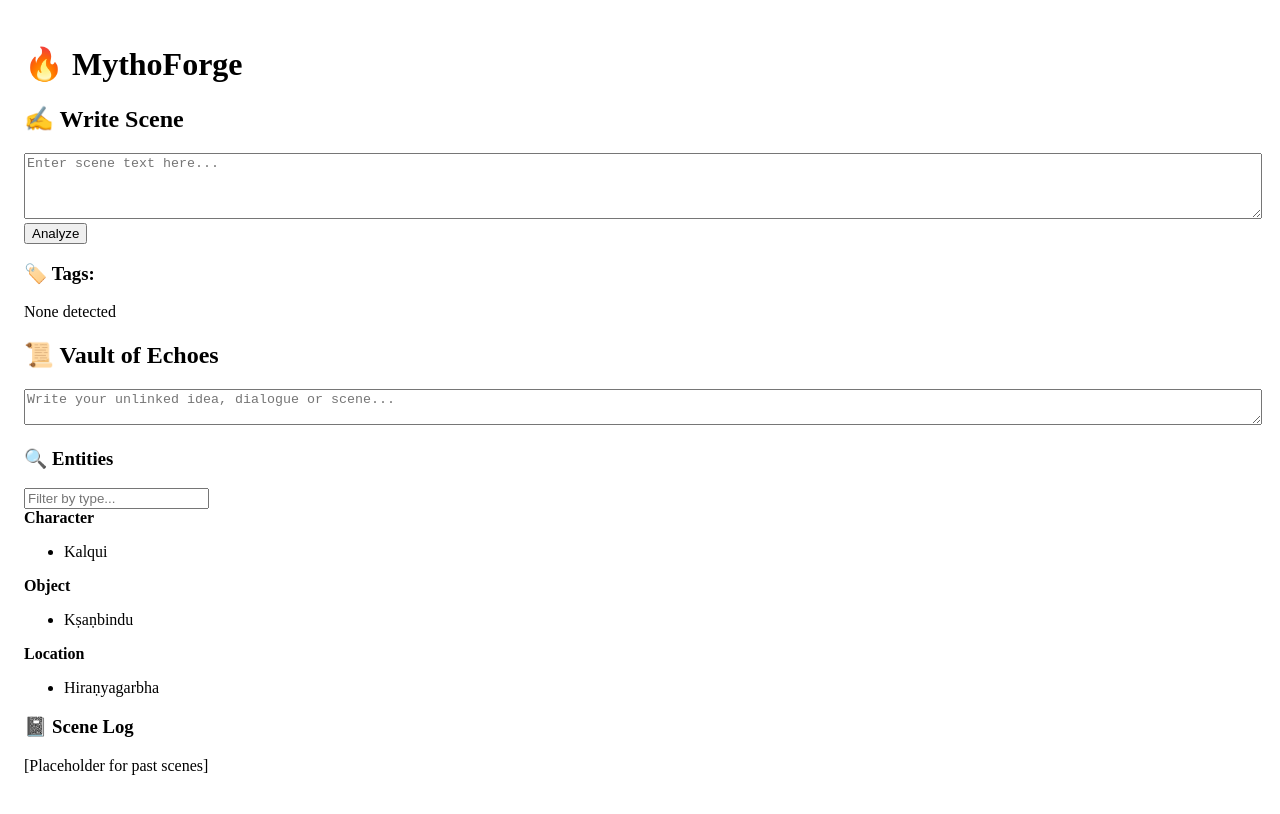
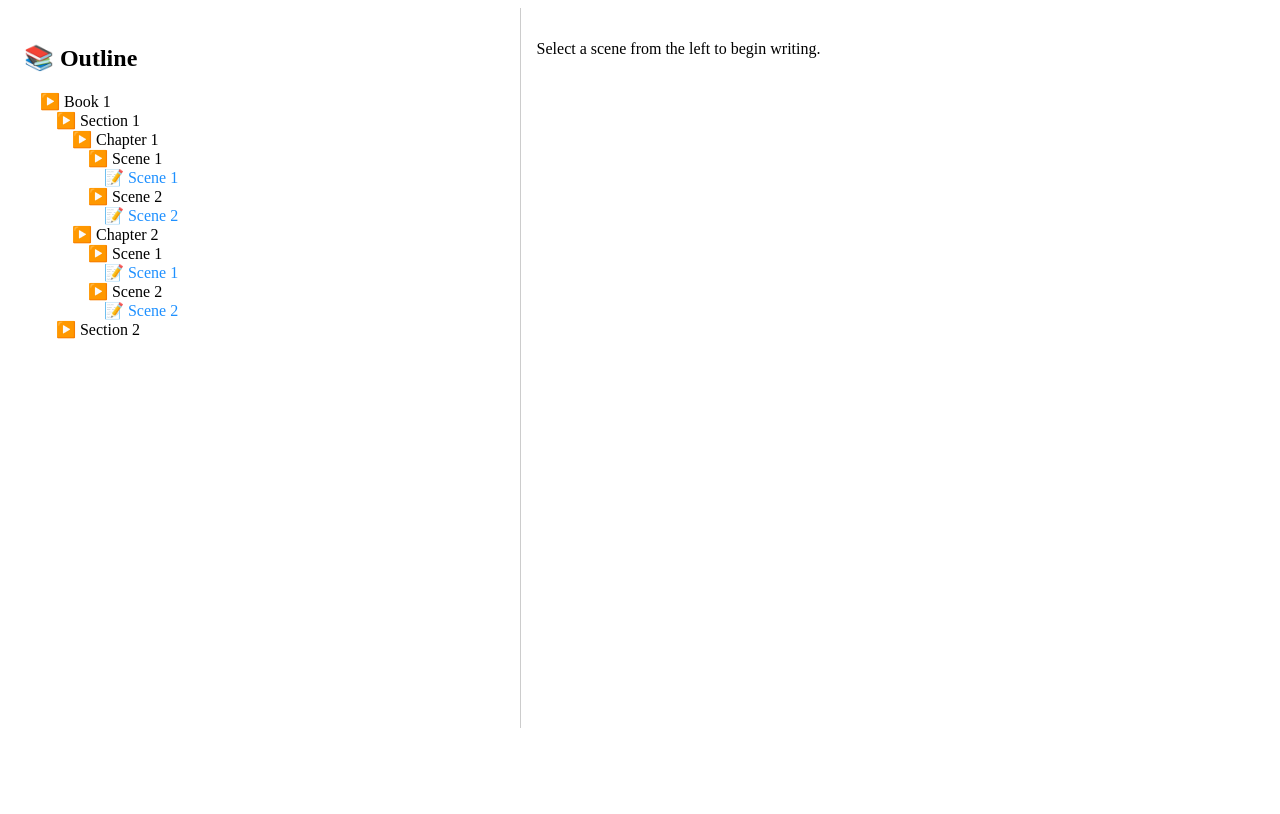
Before and after one commit to rijuritwik/mythoforge, a React (Vite) app: page / in a window 1280 px wide. Built offline with nearby package versions, Linux system fonts and the light colour scheme.

Commit message:
Update MythoForge.jsx

```diff
--- a/src/MythoForge.jsx
+++ b/src/MythoForge.jsx
@@ -1,100 +1,85 @@
 import React, { useState } from 'react';
 
-const SceneAnalyzer = ({ onTagsExtracted }) => {
-  const [sceneText, setSceneText] = useState('');
-  const [tags, setTags] = useState([]);
-  const [logicMessage, setLogicMessage] = useState('');
-
-  const logicKeywords = ['sword', 'gun'];
-  const entities = [
-    { type: "Character", name: "Kalqui" },
-    { type: "Object", name: "Kṣaṇbindu" },
-    { type: "Location", name: "Hiraṇyagarbha" }
-  ];
-
-  const extractTags = () => {
-    const tagTypes = ['Character', 'Object'];
-    const detectedTags = tagTypes.filter(type =>
-      entities.some(e => e.type === type && sceneText.includes(e.name))
-    );
-    setTags(detectedTags);
-    onTagsExtracted?.(detectedTags);
-
-    const hasSword = sceneText.includes('sword');
-    const hasGun = sceneText.includes('gun');
-    setLogicMessage(
-      hasSword && hasGun
-        ? '⚠️ Logic Issue: Both sword and gun mentioned.'
-        : '✅ No logic issues found.'
-    );
+const initialData = {
+  name: 'Book 1',
+  children: [
+    {
+      name: 'Section 1',
+      children: [
+        {
+          name: 'Chapter 1',
+          children: [
+            { name: 'Scene 1', content: '' },
+            { name: 'Scene 2', content: '' }
+          ]
+        },
+        {
+          name: 'Chapter 2',
+          children: [
+            { name: 'Scene 1', content: '' },
+            { name: 'Scene 2', content: '' }
+          ]
+        }
+      ]
+    },
+    {
+      name: 'Section 2',
+      children: []
+    }
+  ]
 };
 
-  const EntityTracker = ({ entities }) => {
-    const [filter, setFilter] = useState('');
-
-    const grouped = entities.reduce((acc, ent) => {
-      if (!acc[ent.type]) acc[ent.type] = [];
-      acc[ent.type].push(ent.name);
-      return acc;
-    }, {});
-
-    const filteredKeys = Object.keys(grouped).filter(key =>
-      key.toLowerCase().includes(filter.toLowerCase())
-    );
+function TreeNode({ node, onSelect }) {
+  const [expanded, setExpanded] = useState(true);
 
   return (
-      <div>
-        <h3>🔍 Entities</h3>
-        <input
-          type="text"
-          placeholder="Filter by type..."
-          value={filter}
-          onChange={e => setFilter(e.target.value)}
-        />
-        {filteredKeys.map(type => (
-          <div key={type}>
-            <strong>{type}</strong>
-            <ul>
-              {grouped[type].map(name => (
-                <li key={name}>{name}</li>
+    <div style={{ marginLeft: 16 }}>
+      <div onClick={() => setExpanded(!expanded)} style={{ cursor: 'pointer' }}>
+        ▶️ {node.name}
+      </div>
+      {expanded && node.children && node.children.map((child, index) => (
+        <TreeNode key={index} node={child} onSelect={onSelect} />
       ))}
-            </ul>
+      {!node.children && (
+        <div
+          onClick={() => onSelect(node)}
+          style={{ marginLeft: 16, cursor: 'pointer', color: 'dodgerblue' }}
+        >
+          📝 {node.name}
         </div>
-        ))}
+      )}
     </div>
   );
-  };
+}
+
+export default function OutlineTree() {
+  const [selectedScene, setSelectedScene] = useState(null);
 
   return (
-    <div style={{ padding: '1rem', fontFamily: 'serif' }}>
-      <h1>🔥 MythoForge</h1>
-      <section>
-        <h2>✍️ Write Scene</h2>
+    <div style={{ display: 'flex', height: '90vh' }}>
+      <div style={{ width: '40%', borderRight: '1px solid #ccc', padding: '1rem', overflowY: 'scroll' }}>
+        <h2>📚 Outline</h2>
+        <TreeNode node={initialData} onSelect={setSelectedScene} />
+      </div>
+      <div style={{ width: '60%', padding: '1rem' }}>
+        {selectedScene ? (
+          <div>
+            <h3>{selectedScene.name}</h3>
             <textarea
-          rows="4"
+              rows={20}
               style={{ width: '100%' }}
-          placeholder="Enter scene text here..."
-          value={sceneText}
-          onChange={e => setSceneText(e.target.value)}
+              placeholder="Write your scene here..."
+              value={selectedScene.content || ''}
+              onChange={(e) => {
+                selectedScene.content = e.target.value;
+                setSelectedScene({ ...selectedScene });
+              }}
             />
-        <button onClick={extractTags}>Analyze</button>
-      </section>
-      <section>
-        <h3>🏷️ Tags:</h3>
-        <p>{tags.join(', ') || 'None detected'}</p>
-        <p>{logicMessage}</p>
-      </section>
-      <section>
-        <h2>📜 Vault of Echoes</h2>
-        <textarea placeholder="Write your unlinked idea, dialogue or scene..." style={{ width: '100%' }} />
-      </section>
-      <EntityTracker entities={entities} />
-      <section>
-        <h3>📓 Scene Log</h3>
-        <p>[Placeholder for past scenes]</p>
-      </section>
+          </div>
+        ) : (
+          <p>Select a scene from the left to begin writing.</p>
+        )}
+      </div>
     </div>
   );
-};
-
-export default SceneAnalyzer;
+}
```
Lines whose indentation alone changed are shown as unchanged.
